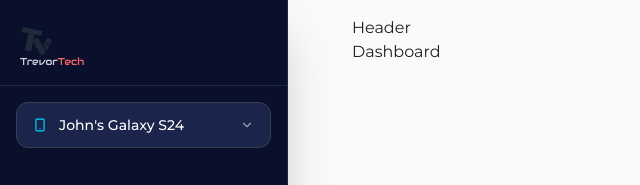
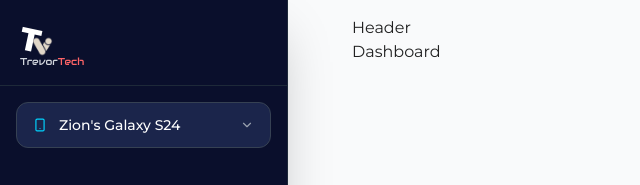
Before and after one commit to LifeofPaks/trevor-tech, a React (Vite) app: page /demo/dashboard in a window 1280 px wide. Shown: the top 185 px of the page, without its empty margins (0-640 px from the left). Built offline with nearby package versions, Linux system fonts and the light colour scheme; a web font is replaced by a local one.

Commit message:
updated ui

```diff
--- /dev/null
+++ b/src/components/logo/DemoLogo.jsx
@@ -0,0 +1,31 @@
+import React from 'react'
+import Logo1 from "../../assets/logo-1.png";
+import Logo3 from "../../assets/logo-3.png";
+import Logo4 from "../../assets/logo-4.png";
+import { Link } from 'react-router-dom';
+
+const DemoLogo = () => {
+  return (
+    <Link to="/" className="">
+      <div className="flex items-center -mb-[10px]!">
+        {/* <img src={Logo3} alt="logo-image" className="w-[40px]" />
+         */}
+        <h1 className="font-extrabold text-[2rem] text-white rotate-[12deg]">
+          T
+        </h1>
+        <img
+          src={Logo4}
+          alt="logo-image"
+          className="w-[21px] -ml-[8px]! rotate-[180deg] !mt-3"
+          style={{ filter: "invert(1)" }}
+        />
+      </div>
+
+      <div className=" logo-font text-[10px]">
+        Trevor <span className="text-red-400 -ml-[3px]!">Tech</span>
+      </div>
+    </Link>
+  );
+}
+
+export default DemoLogo
--- a/src/components/navbar/DemoNavbar.jsx
+++ b/src/components/navbar/DemoNavbar.jsx
@@ -47,12 +47,13 @@ import { FaYoutube, FaTiktok } from "react-icons/fa";
 import { RiMovie2Line } from "react-icons/ri";
 import { Link, useLocation } from "react-router-dom";
 import Logo from "../logo/Logo";
+import DemoLogo from "../logo/DemoLogo";
 
 const DemoSidebar = () => {
   const [isMobile, setIsMobile] = useState(false);
   const [isOpen, setIsOpen] = useState(false);
   const [showDeviceModal, setShowDeviceModal] = useState(false);
-  const [selectedDevice, setSelectedDevice] = useState("John's Galaxy S24");
+  const [selectedDevice, setSelectedDevice] = useState("Zion's Galaxy S24");
   const [openSubmenus, setOpenSubmenus] = useState([
     "Social Networks",
     "Video Apps",
@@ -84,25 +85,25 @@ const DemoSidebar = () => {
 
   const devices = [
     {
-      name: "John's Galaxy S24",
+      name: "Zion's Galaxy S24",
       status: "In Use",
       color: "bg-green-500",
       battery: "20%",
     },
     {
-      name: "John's iPhone 16",
+      name: "Zion's iPhone 16",
       status: "Offline",
       color: "bg-gray-500",
       battery: null,
     },
     {
-      name: "John's iPhone 14",
+      name: "Zion's iPhone 14",
       status: "Offline",
       color: "bg-gray-500",
       battery: null,
     },
     {
-      name: "John's iCloud",
+      name: "Zion's iCloud",
       status: "Available",
       color: "bg-blue-500",
       battery: null,
@@ -318,7 +319,7 @@ const menuItems = [
       {/* Mobile Topbar */}
       {isMobile && !isOpen && (
         <div className="fixed top-0 left-0 right-0 flex items-center justify-between !px-4 !py-3 bg-[#0a0f2c] text-white shadow-lg z-50">
-          <Logo />
+          <DemoLogo />
           <button onClick={toggleSidebar} className="text-2xl">
             <FiMenu />
           </button>
@@ -339,7 +340,7 @@ const menuItems = [
       >
         {/* Header */}
         <div className="flex items-center justify-between !px-5 !py-4 border-b border-gray-800">
-          <Logo />
+          <DemoLogo />
           {isMobile && (
             <button
               onClick={toggleSidebar}
@@ -366,7 +367,7 @@ const menuItems = [
           {/* Device Popup Modal */}
           {showDeviceModal && (
             <div
-              className="fixed inset-0 bg-black/60 backdrop-blur-sm z-50 flex items-center justify-center !p-4"
+              className="fixed inset-0 bg-black/60 backdrop-blur-sm z-50 flex items-start justify-center !p-4"
               onClick={() => setShowDeviceModal(false)}
             >
               <div
```
